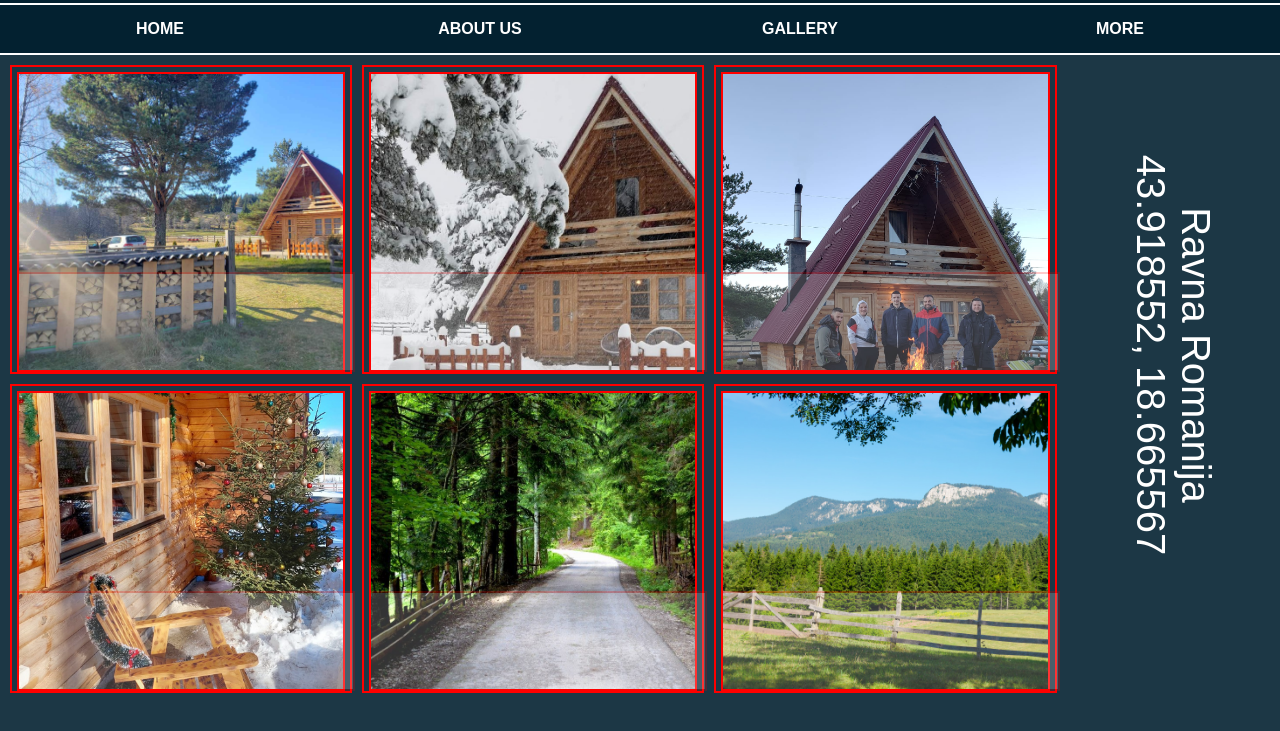
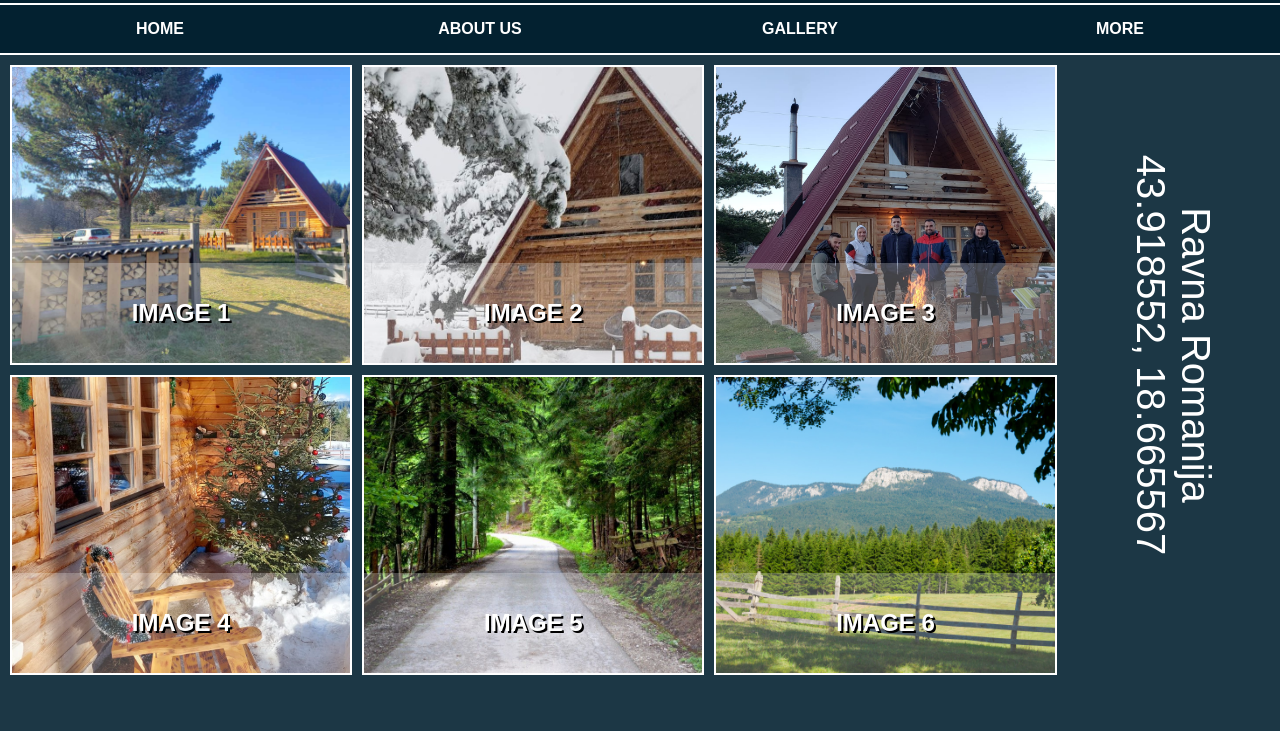
Before and after one commit to stefankrajisnik/bobbies-cottage, a plain HTML site: page index.html in a window 1280 px wide. Shown: the part 157-888 px from the top of the page. Drawn offline with Linux system fonts and the light colour scheme.

Commit message:
improve images

```diff
--- a/index.html
+++ b/index.html
@@ -67,30 +67,42 @@
             <div class="row">
                 <div class="image-wrapper">
                     <div class="image" id="image-one"></div>
-                    <div class="description"></div>
+                    <div class="description">
+                        <h2>Image 1</h2>
+                    </div>
                 </div>
                 <div class="image-wrapper">
                     <div class="image" id="image-two"></div>
-                    <div class="description"></div>
+                    <div class="description">
+                        <h2>Image 2</h2>
+                    </div>
                 </div>
                 <div class="image-wrapper">
                     <div class="image" id="image-three"></div>
-                    <div class="description"></div>
+                    <div class="description">
+                        <h2>Image 3</h2>
+                    </div>
                 </div>
             </div>
 
             <div class="row">
                 <div class="image-wrapper">
                     <div class="image" id="image-four"></div>
-                    <div class="description"></div>
+                    <div class="description">
+                        <h2>Image 4</h2>
+                    </div>
                 </div>
                 <div class="image-wrapper">
                     <div class="image" id="image-five"></div>
-                    <div class="description"></div>
+                    <div class="description">
+                        <h2>Image 5</h2>
+                    </div>
                 </div>
                 <div class="image-wrapper">
                     <div class="image" id="image-six"></div>
-                    <div class="description"></div>
+                    <div class="description">
+                        <h2>Image 6</h2>
+                    </div>
                 </div>
             </div>
         </div>
--- a/style/content/content-gallery.css
+++ b/style/content/content-gallery.css
@@ -4,58 +4,96 @@
     padding: 5px 5px 0 5px;
 }
 
-.row div {
-    flex-grow: 0.5;
+.row .image-wrapper {
+    display: flex;
+    flex-direction: column;
+    flex-grow: 1;
+    position: relative;
     margin: 5px 5px 0 5px;
-    border: 2px solid red;
+    border: 2px solid white;
+    overflow: hidden;
 }
 
-.row .image {
+.row .image-wrapper:hover {
+    cursor: pointer;
+}
+
+.row .image-wrapper:hover .image {
+    transform: scale(1.2);
+}
+
+.row .image-wrapper {
     height: 300px;
 }
 
-.row .description {
+.row .image-wrapper .image {
+    width: 100%;
+    height: 100%;
+    transition: all .5s;
+}
+
+.row .image-wrapper .image::before {
+    content: "";
+    display: none;
+    height: 100%;
+    width: 100%;
+    position: absolute;
+    top: 0;
+    left: 0;
+    background-color: rgba(256, 256, 256, .15);
+}
+
+.row .image-wrapper:hover .image:before,
+.row .image-wrapper:focus .image:before {
+  display: block;
+}
+
+.row .image-wrapper .description {
+    width: 100%;
     height: 100px;
     position: absolute;
     bottom: 0;
-    background-color: white;
-    width: 100%;
-    opacity: 0.2;
-}
-
-.image-wrapper {
+    background-color: rgba(256, 256, 256, .25);
     display: flex;
-    flex-direction: column;
-    position: relative;
-
+    justify-content: center;
+    align-items: center;
+    color: white;
+    text-shadow: 2px 2px #000000;
+    text-transform: uppercase;
 }
 
 #image-one {
     background-image: url(/static/img/img-one.jpg);
+    background-position: center;
     background-size: cover;
 }
 
 #image-two {
     background-image: url(/static/img/img-two.jpg);
+    background-position: center;
     background-size: cover;
 }
 
 #image-three {
     background-image: url(/static/img/img-three.jpg);
+    background-position: center;
     background-size: cover;
 }
 
 #image-four {
     background-image: url(/static/img/img-four.jpg);
+    background-position: center;
     background-size: cover;
 }
 
 #image-five {
     background-image: url(/static/img/img-five.jpg);
+    background-position: center;
     background-size: cover;
 }
 
 #image-six {
     background-image: url(/static/img/img-six.jpg);
+    background-position: center;
     background-size: cover;
 }
```
